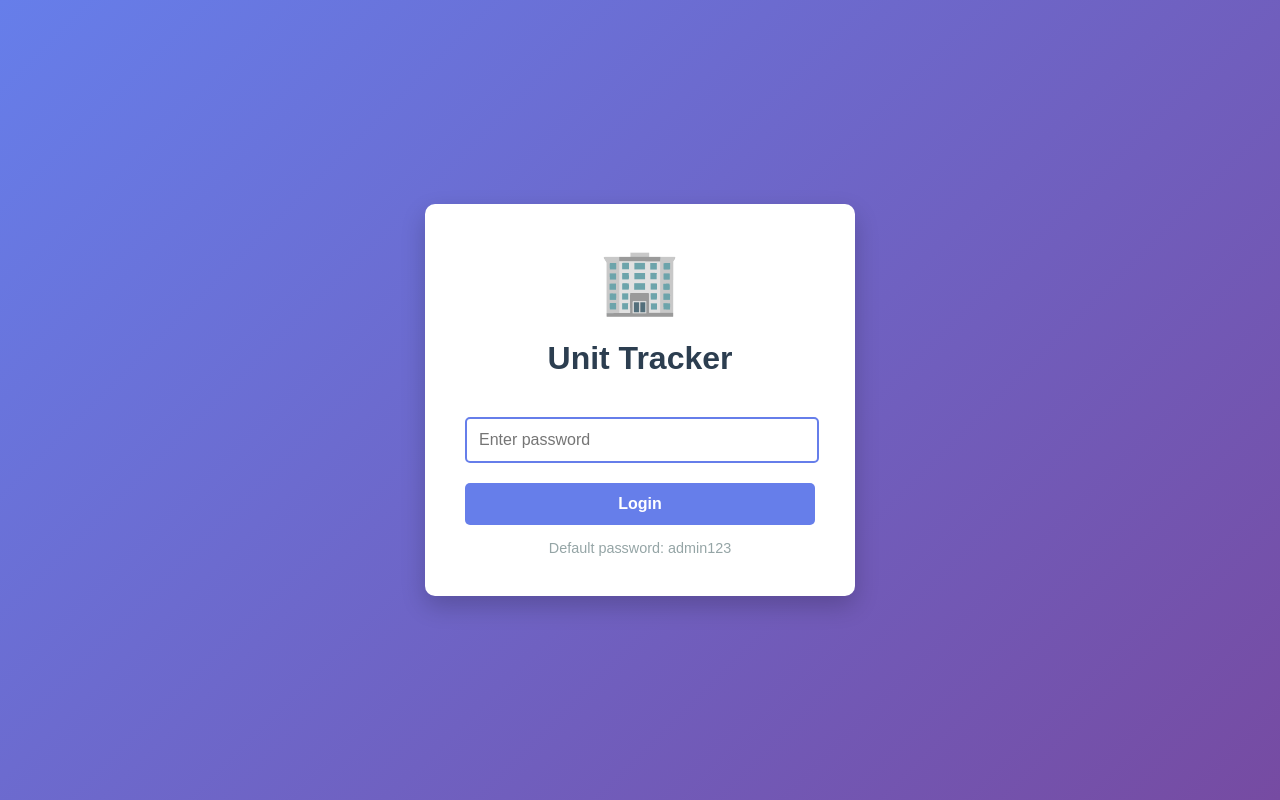
After one commit to amadea989/unit-tracker, a Flask app: page /login in a window 1280 px wide. The commit adds this page. Run offline with Flask 3, Linux system fonts and the light colour scheme.

Commit message:
Added authentication - login required to access app.

```diff
--- a/app.py
+++ b/app.py
@@ -1,8 +1,9 @@
-from flask import Flask, render_template, request, redirect, url_for
+from flask import Flask, render_template, request, redirect, url_for, session
 import sqlite3
 import json
 
 app = Flask(__name__)
+app.secret_key = 'amadea' # Change this to something random
 
 # Function to get database connection
 def get_db():
@@ -38,6 +39,32 @@ def init_db():
 
 # Call this when app starts
 init_db()
+
+# Login route
+@app.route('/login', methods=['GET', 'POST'])
+def login():
+    if request.method == 'POST':
+        password = request.form['password']
+        # Simple password check - in production, use proper auth
+        if password == 'admin123':  # Change this password
+            session['logged_in'] = True
+            return redirect(url_for('home'))
+        else:
+            return render_template('login.html', error='Invalid password')
+    return render_template('login.html')
+
+# Logout route
+@app.route('/logout')
+def logout():
+    session.pop('logged_in', None)
+    return redirect(url_for('login'))
+
+# Check if user is logged in before accessing any page
+@app.before_request
+def require_login():
+    allowed_routes = ['login', 'static']
+    if request.endpoint not in allowed_routes and 'logged_in' not in session:
+        return redirect(url_for('login'))
 
 @app.route('/')
 def home():
--- a/templates/index.html
+++ b/templates/index.html
@@ -32,9 +32,12 @@
         </style>
     </head>
     <body>
+
         <div style="text-align: center; margin-bottom: 20px;">
             <a href="/dashboard" style="background: #8e44ad; color: white; padding: 10px 20px; text-decoration: none; border-radius: 5px; font-weight: bold;">📊 View Dashboard</a>
+            <a href="/logout" style="background: #e74c3c; color: white; padding: 10px 20px; text-decoration: none; border-radius: 5px; font-weight: bold; margin-left: 10px;">Logout</a>
         </div>
+
         <h1>Unit Progress Tracker</h1>
 
         <!-- Form to add new project -->
--- /dev/null
+++ b/templates/login.html
@@ -0,0 +1,92 @@
+<!DOCTYPE html>
+<html>
+<head>
+    <title>Login - Unit Tracker</title>
+    <style>
+        body {
+            font-family: Arial;
+            margin: 0;
+            background: linear-gradient(135deg, #667eea 0%, #764ba2 100%);
+            min-height: 100vh;
+            display: flex;
+            align-items: center;
+            justify-content: center;
+        }
+        .login-container {
+            background: white;
+            padding: 40px;
+            border-radius: 10px;
+            box-shadow: 0 10px 25px rgba(0,0,0,0.2);
+            width: 350px;
+        }
+        h1 {
+            text-align: center;
+            color: #2c3e50;
+            margin-bottom: 30px;
+        }
+        .logo {
+            text-align: center;
+            font-size: 4em;
+            margin-bottom: 20px;
+        }
+        input[type="password"] {
+            width: 93%;
+            padding: 12px;
+            margin: 10px 0;
+            border: 2px solid #ecf0f1;
+            border-radius: 5px;
+            font-size: 16px;
+        }
+        input[type="password"]:focus {
+            outline: none;
+            border-color: #667eea;
+        }
+        button {
+            width: 100%;
+            padding: 12px;
+            background: #667eea;
+            color: white;
+            border: none;
+            border-radius: 5px;
+            font-size: 16px;
+            font-weight: bold;
+            cursor: pointer;
+            margin-top: 10px;
+        }
+        button:hover {
+            background: #5568d3;
+        }
+        .error {
+            background: #e74c3c;
+            color: white;
+            padding: 10px;
+            border-radius: 5px;
+            margin-bottom: 15px;
+            text-align: center;
+        }
+        .hint {
+            text-align: center;
+            color: #95a5a6;
+            font-size: 0.9em;
+            margin-top: 15px;
+        }
+    </style>
+</head>
+<body>
+    <div class="login-container">
+        <div class="logo">🏢</div>
+        <h1>Unit Tracker</h1>
+
+        {% if error %}
+        <div class="error">{{ error }}</div>
+        {% endif %}
+
+        <form method="POST">
+            <input type="password" name="password" placeholder="Enter password" required autofocus>
+            <button type="submit">Login</button>
+        </form>
+
+        <div class="hint">Default password: admin123</div>
+    </div>
+</body>
+</html>
```
